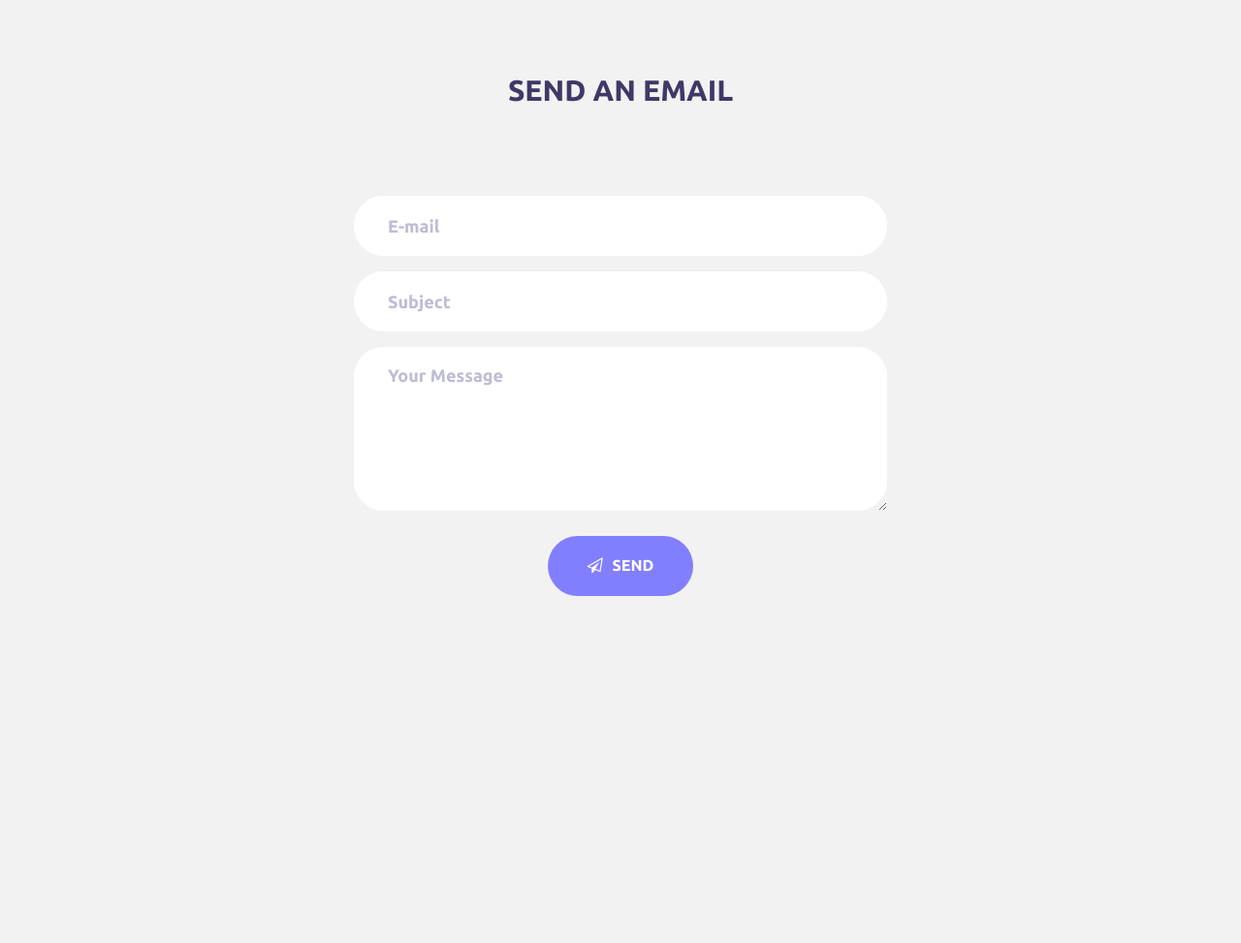
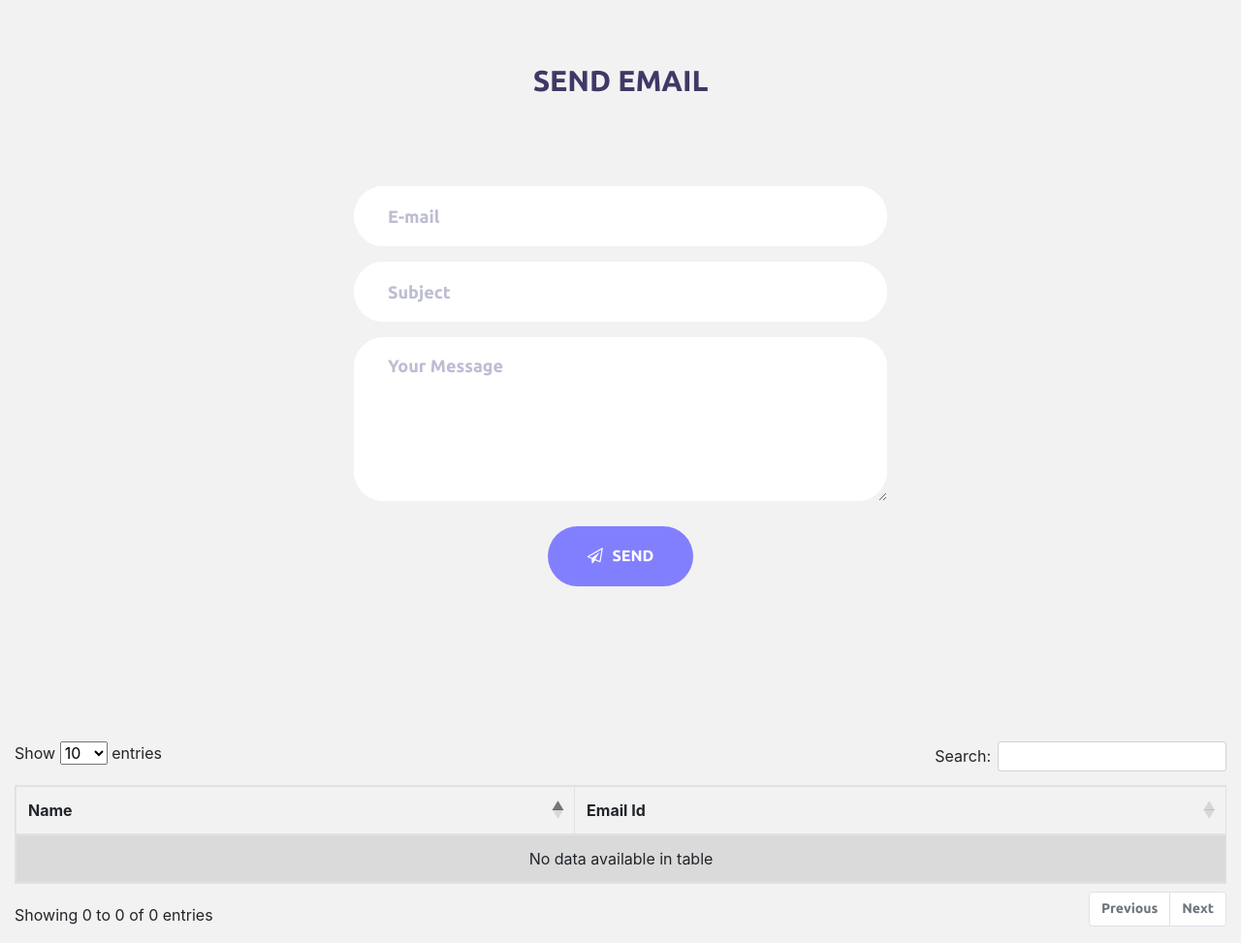
Before and after one commit to JasbirCodeSpace/Django-Mini-Projects, a Django app: page / in a window 1280 px wide. Shown: the whole page at 97% size. Before the commit the page ends 615 px from the top, so only its background shows below. Run offline with Django 3.2, Linux system fonts and the light colour scheme; data that the repository does not hold is empty; some libraries are stand-ins or nearby versions.

Commit message:
Added datatable for ContactDetail model

```diff
--- a/AutomatedMails/templates/index.html
+++ b/AutomatedMails/templates/index.html
@@ -25,20 +25,22 @@
 	<link rel="stylesheet" type="text/css" href="{% static 'css/util.css' %}">
 	<link rel="stylesheet" type="text/css" href="{% static 'css/main.css' %}">
 <!--===============================================================================================-->
+	<link rel="stylesheet" type="text/css" href="https://cdnjs.cloudflare.com/ajax/libs/twitter-bootstrap/4.1.3/css/bootstrap.css">
+	<link rel="stylesheet" type="text/css" href="https://cdn.datatables.net/1.10.20/css/dataTables.bootstrap4.min.css">
 </head>
 <body>
 
 
 	<div class="container-contact100">
+		<div class="wrap-contact100">
 
-		<div class="wrap-contact100">
 			<form class="contact100-form validate-form">
 				<span class="contact100-form-title">
-					Send An Email
+					Send Email
 				</span>
 				<div class="alert"></div>
 				<div class="wrap-input100 validate-input">
-					<input class="input100" type="email" name="email" placeholder="E-mail" required="required">
+					<input class="input100" type="email" name="email" placeholder="E-mail">
 					<!-- <span class="focus-input100"></span> -->
 				</div>
 				<div class="wrap-input100 validate-input">
@@ -60,14 +62,19 @@
 				</div>
 			</form>
 		</div>
+
+	<div class="contactTable table-responsive">
+			<table id="contactDetails" class="table table-striped table-bordered" style="width:100%">
+			</table>
+		</div>
 	</div>
 
 
 
-	<div id="dropDownSelect1"></div>
+
 
 <!--===============================================================================================-->
-	<script src="{% static 'vendor/jquery/jquery-3.2.1.min.js' %}"></script>
+	<script src="https://code.jquery.com/jquery-3.3.1.js"></script>
 <!--===============================================================================================-->
 	<script src="{% static 'vendor/animsition/js/animsition.min.js' %}"></script>
 <!--===============================================================================================-->
@@ -82,6 +89,8 @@
 	<script src="{% static 'vendor/countdowntime/countdowntime.js' %}"></script>
 <!--===============================================================================================-->
 	<script src="{% static 'js/main.js' %}"></script>
+	<script src="https://cdn.datatables.net/1.10.20/js/jquery.dataTables.min.js"></script>
+	<script src="https://cdn.datatables.net/1.10.20/js/dataTables.bootstrap4.min.js"></script>
 
 </body>
 </html>
```
